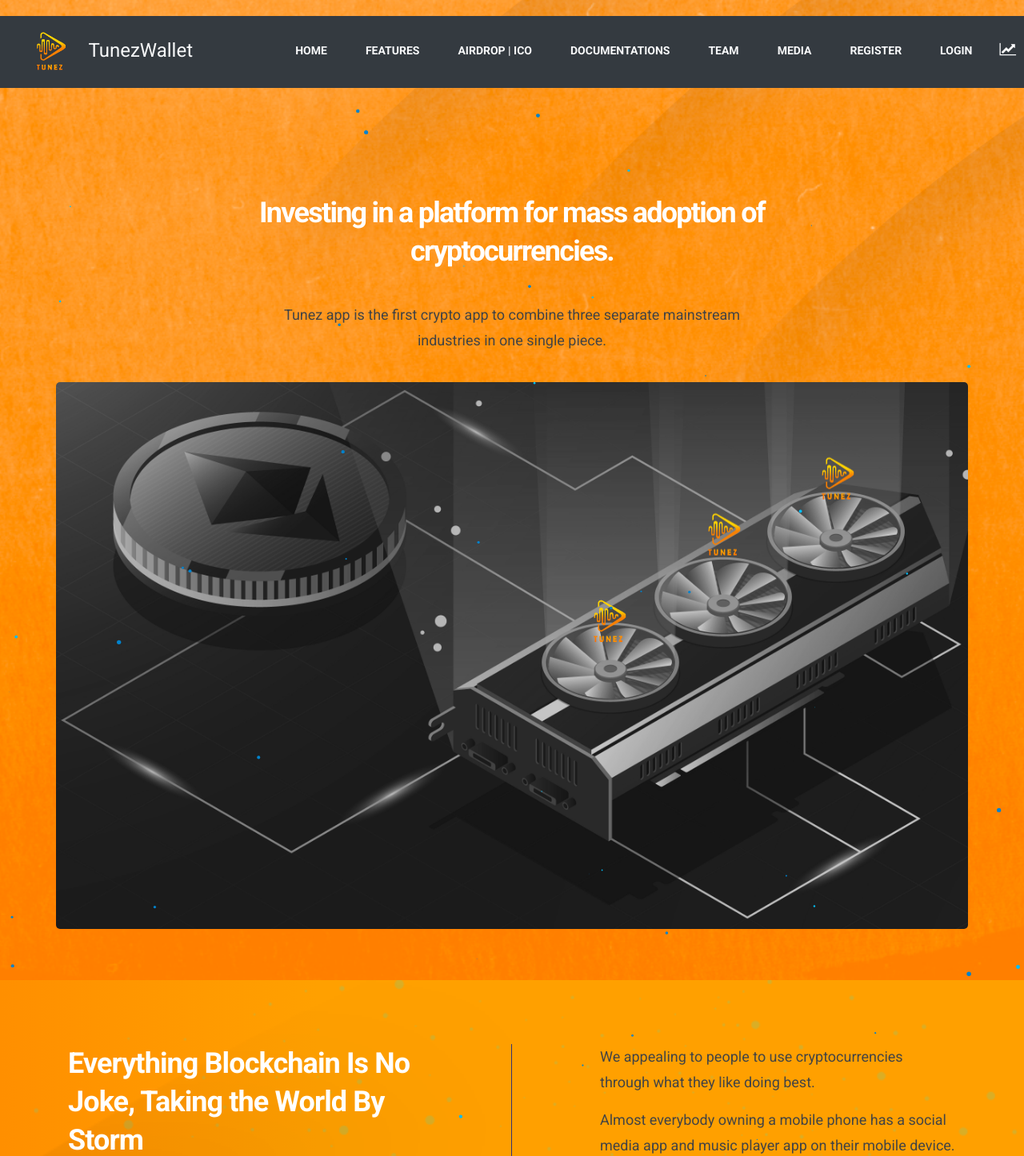
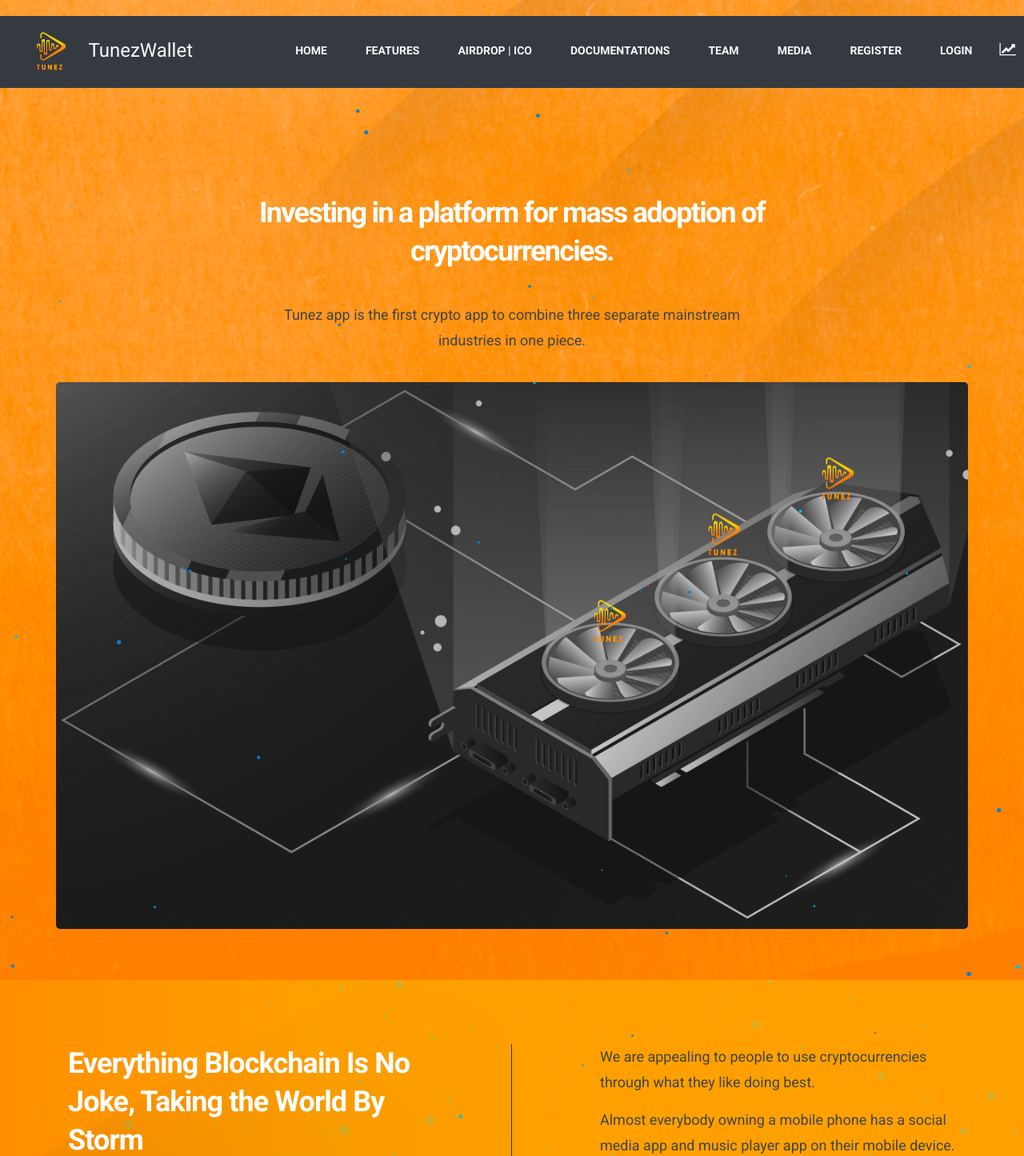
Before and after one commit to Horlamedhey/tunez, a PHP site: page / in a window 1280 px wide. Shown: the top 1446 px of the page at 80% size. Run offline with PHP 8.4, Linux system fonts and the light colour scheme; some libraries are stand-ins or nearby versions; some web fonts are replaced.

Commit message:
minor changes

```diff
--- a/index.php
+++ b/index.php
@@ -199,7 +199,7 @@
                             <div class="banner-content">
                                 <h2 class="banner-title">Investing in a platform for mass adoption of cryptocurrencies.</h2>
                                 <p>
-                                    Tunez app is the first crypto app to combine three separate mainstream industries in one single piece.
+                                    Tunez app is the first crypto app to combine three separate mainstream industries in one piece.
                                 </p>
                             </div>
                         </div>
@@ -246,7 +246,7 @@
                             <div class="col-md-5 offset-md-1 wow fadeInUp" data-wow-duration="2s">
                                 <div class="blockcain-top-content">
                                     <p>
-                                        We appealing to people to use cryptocurrencies through what they like doing best.
+                                        We are appealing to people to use cryptocurrencies through what they like doing best.
                                     </p>
                                     <p>Almost everybody owning a mobile phone has a social media app and music player app on their mobile device. We are aiming to chip in Tunez crypto wallet to every mobile device through TUNEZ app. We are also building an application for the unbanked as we would be integrating a faucet that pays you for your activities on our app in a decentralized manner in TUNEZ TOKENs. </p>
                                     <p>Artist get paid in a decentralized manner through a smart-contract for revenue generated by their music, we charge only 1% from them. Unlike other music store, artist on TUNEZ get 99% of revenue generated by their music.</p>
@@ -456,7 +456,6 @@
                 <div class="row">
                     <div class="col-lg-8 mx-auto">
                         <div class="section-title-item">
-                            <small class="xs-section-title">Process</small>
                             <h2 class="section-title">ICO</h2>
                         </div>
                     </div>
@@ -465,7 +464,7 @@
                     <div class="col-md-6 wow fadeInUp " data-wow-duration="1.5s">
                         <h3 class="xs-single-title">Airdrop</h3>
                         <p>Earn some Tunez for free by participating in our airdrop campaign today! Remember it is limited to just 10,000 people.</p>
-                        <p><a class="navSidebar-button-reg btn-sm btn-secondary text-white" style="cursor: pointer;">Join the Airdrop Campaing Here.</a></p>
+                        <p><a class="navSidebar-button-reg btn-sm btn-secondary text-white" style="cursor: pointer;">Join the Airdrop Campaign Here.</a></p>
                     </div><!-- col end -->
                     <div class="col-md-6 wow fadeInUp " data-wow-duration="1.5s">
                         <h3 class="xs-single-title">Bounty</h3>
```
